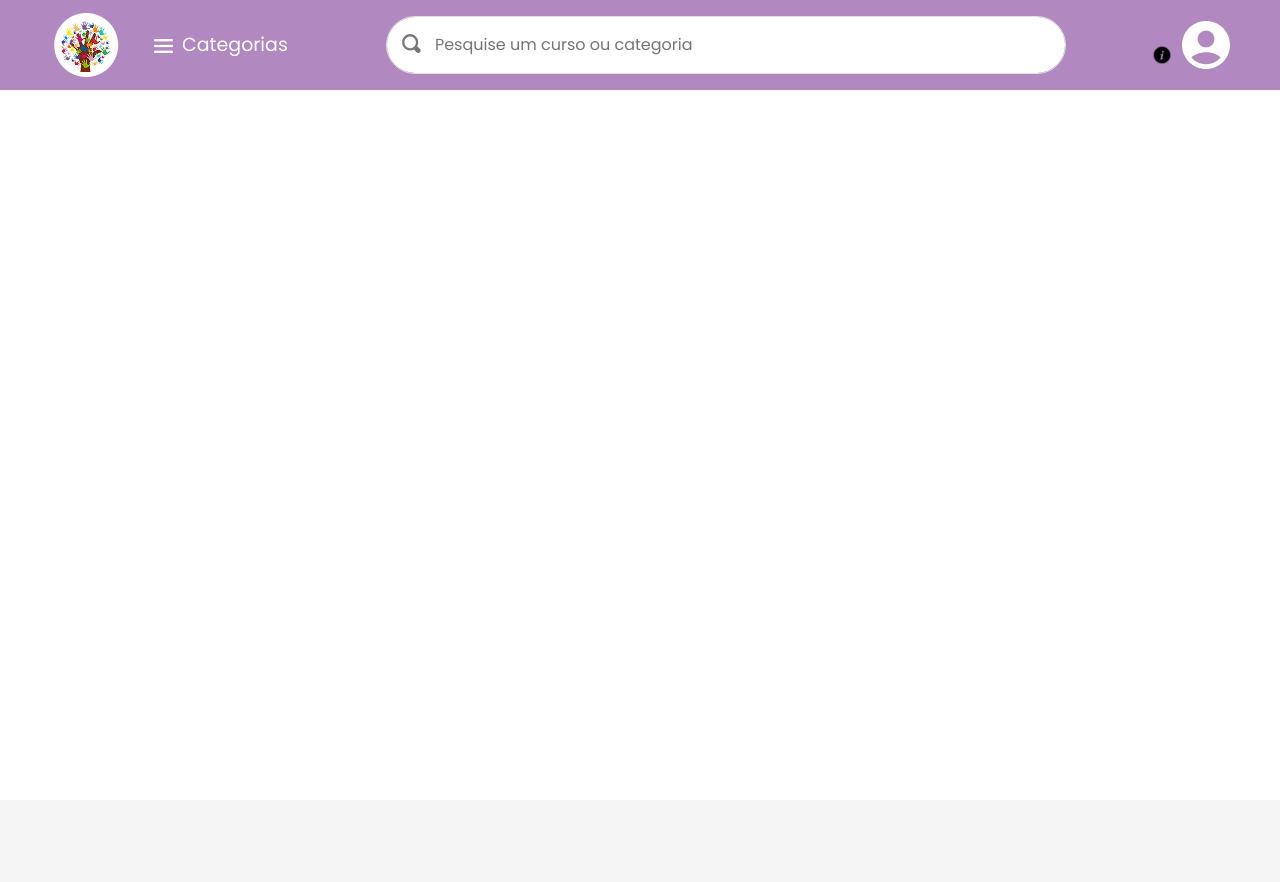
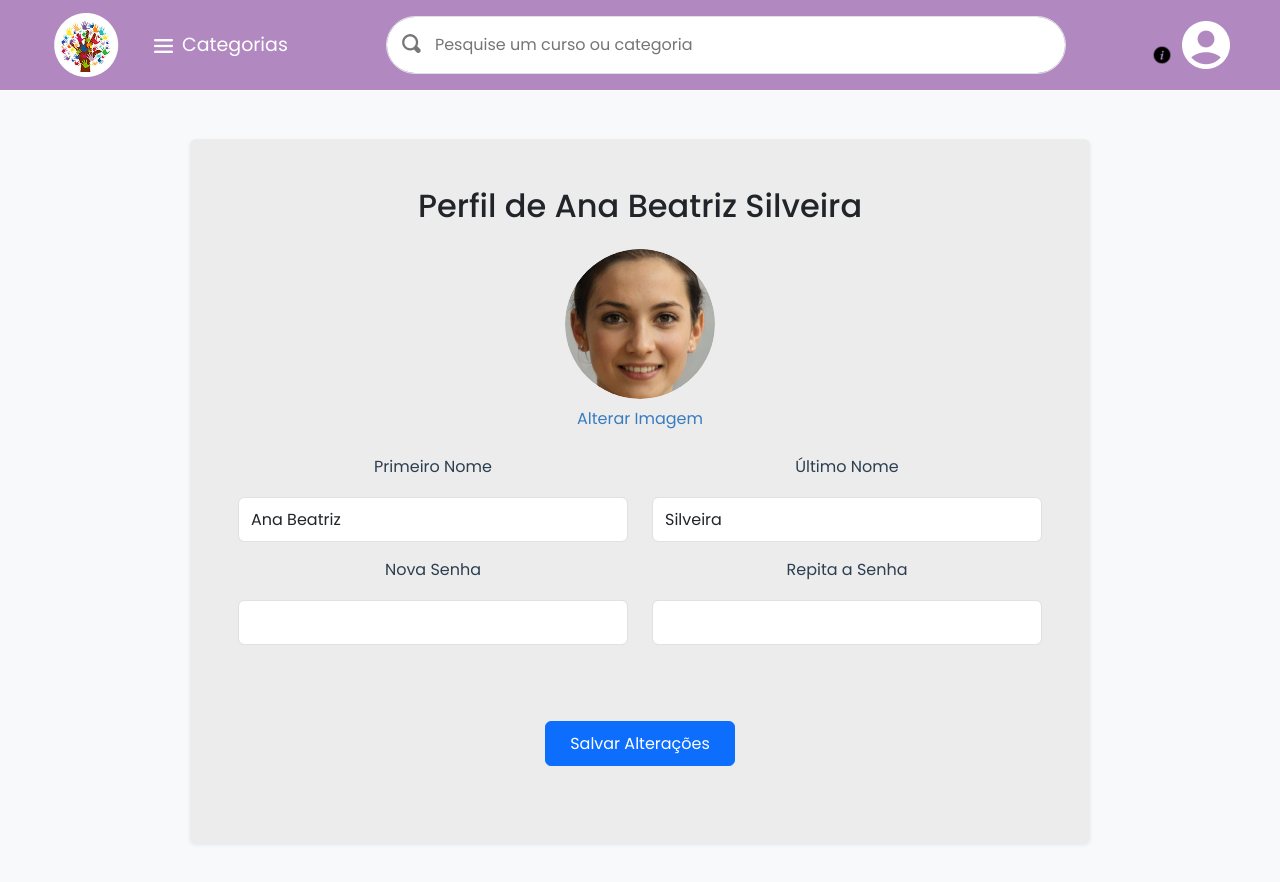
Before and after one commit to chroanz/front-devops, a Vue app: page /edituser in a window 1280 px wide. Before the commit this address had no page. Shown: the top 882 px of the page. Before the commit the page ends 800 px from the top, so only its background shows below. Built offline with nearby package versions, Linux system fonts and the light colour scheme.

Commit message:
Criação da página de edição de informações do user

```diff
--- /dev/null
+++ b/src/components/pages/EditUser.vue
@@ -0,0 +1,192 @@
+<template>
+    <div class="full-background d-flex justify-content-center py-5">
+      <div class=" p-5 rounded shadow-sm form-wrapper">
+        <h2 class="text-center text-dark mb-4">Perfil de Ana Beatriz Silveira</h2>
+
+        <div class="text-center mb-4">
+          <img
+            :src="require('@/assets/images/perfil.svg')"
+            alt="Imagem de perfil"
+            class="rounded-circle"
+            width="150"
+            height="150"
+          />
+           <a class="editimage" href="alterar imagem"><p class="mt-2">Alterar Imagem</p></a>
+        </div>
+
+        <form @submit.prevent="submitForm" class="mt-3">
+          <!-- Primeira linha: Nome e Sobrenome -->
+          <div class="row mb-3">
+            <div class="col-md-6 mb-3 mb-md-0">
+              <label for="firstName" class="form-label">Primeiro Nome</label>
+              <input type="text" id="firstName" class="form-control form-control-custom" v-model="firstName" />
+            </div>
+            <div class="col-md-6">
+              <label for="lastName" class="form-label">Último Nome</label>
+              <input type="text" id="lastName" class="form-control form-control-custom" v-model="lastName" />
+            </div>
+          </div>
+
+          <!-- Segunda linha: Nova Senha e Repetir Senha -->
+          <div class="row mb-3">
+            <div class="col-md-6 mb-3 mb-md-0">
+              <label for="newPassword" class="form-label">Nova Senha</label>
+              <input
+                :type="showPassword ? 'text' : 'password'"
+                id="newPassword"
+                class="form-control form-control-custom"
+                v-model="password"
+              />
+            </div>
+            <div class="col-md-6">
+              <label for="confirmPassword" class="form-label">Repita a Senha</label>
+              <input
+                :type="showPassword ? 'text' : 'password'"
+                id="confirmPassword"
+                class="form-control form-control-custom"
+                v-model="confirmPassword"
+                :class="{'is-invalid': passwordMismatch}"
+              />
+              <div class="invalid-feedback">
+                As senhas digitadas não são idênticas
+              </div>
+            </div>
+          </div>
+
+          <div class="text-center">
+            <button type="submit" class="btn btn-primary">Salvar Alterações</button>
+          </div>
+        </form>
+      </div>
+    </div>
+  </template>
+
+  <script>
+  export default {
+    data() {
+      return {
+        firstName: 'Ana Beatriz',
+        lastName: 'Silveira',
+        password: '',
+        confirmPassword: '',
+        showPassword: false
+      };
+    },
+    computed: {
+      passwordMismatch() {
+        return this.password && this.confirmPassword && this.password !== this.confirmPassword;
+      }
+    },
+    methods: {
+      togglePassword() {
+        this.showPassword = !this.showPassword;
+      },
+      submitForm() {
+        if (this.passwordMismatch) {
+          alert('As senhas não conferem.');
+          return;
+        }
+        alert('Alterações salvas com sucesso!');
+      }
+    }
+  };
+  </script>
+
+  <style scoped>
+  /* Corrige o fundo quebrado */
+  html,
+  body {
+    margin: 0;
+    padding: 0;
+    width: 100%;
+    background-color: #387cc0;
+  }
+
+  .full-background {
+    min-height: 100vh;
+    width: 100%;
+    background-color: #f8f9fa;
+  }
+
+  .editimage{
+    text-decoration: none;
+    color: #387cc0;
+  }
+
+  .editimage:hover{
+    color: #096dd1;
+  }
+
+  /* Container do formulário */
+  .form-wrapper {
+    width: 100%;
+    max-width: 900px;
+    background-color: #ececec;
+    margin-left: 16px;
+    margin-right: 16px;
+  }
+
+  /* Estilo dos inputs */
+  .form-control-custom {
+    height: 45px;
+    font-size: 16px;
+    transition: border-color 0.3s ease, box-shadow 0.3s ease;
+    margin-top: 10px;
+  }
+
+  .form-control-custom:focus {
+    border-color: #007bff;
+    box-shadow: 0 0 0 0.2rem rgba(0, 123, 255, 0.25);
+  }
+
+  /* Botão */
+  button.btn.btn-primary {
+    margin-top: 60px;
+    width: 190px;
+    height: 45px;
+  }
+
+  /* Responsividade */
+
+
+  @media (min-width: 905px){
+    .form-wrapper {
+        margin-left: 19px;
+        margin-right: 19px;
+    }
+  }
+
+
+
+  @media (max-width: 768px) {
+    .form-wrapper {
+        margin-left: 19px;
+        margin-right: 19px;
+    }
+
+    .row .col-md-6 {
+      width: 100%;
+    }
+
+    .btn-primary {
+      width: 100%;
+    }
+  }
+
+  @media (max-width: 480px) {
+
+    .form-wrapper {
+        margin-left: 19px;
+        margin-right: 19px;
+    }
+    img {
+      width: 120px;
+      height: 120px;
+    }
+
+    button.btn.btn-primary {
+      margin-top: 40px;
+      width: 100%;
+    }
+  }
+  </style>
--- a/src/router/index.js
+++ b/src/router/index.js
@@ -18,7 +18,7 @@ import CardBusca from "@/components/organisms/CardBusca.vue";
 import SobreNos from "@/components/pages/SobreNos.vue";
 import CardShowClass from "@/components/CardShowClass.vue";
 import OPerfil from "@/components/pages/OPerfil.vue";
-
+import EditUser from "@/components/pages/EditUser.vue";
 const routes = [
   {
     path: "/",
@@ -159,6 +159,14 @@ const routes = [
       default: OPerfil,
     },
   },
+  {
+    path: "/edituser",
+    name: "edituser",
+    components:{
+      default: EditUser,
+      header: AppNavbar,
+    }
+  },
 ];
 
 const router = createRouter({
```
Also changed, not shown: src/assets/images/perfil.svg (added).
